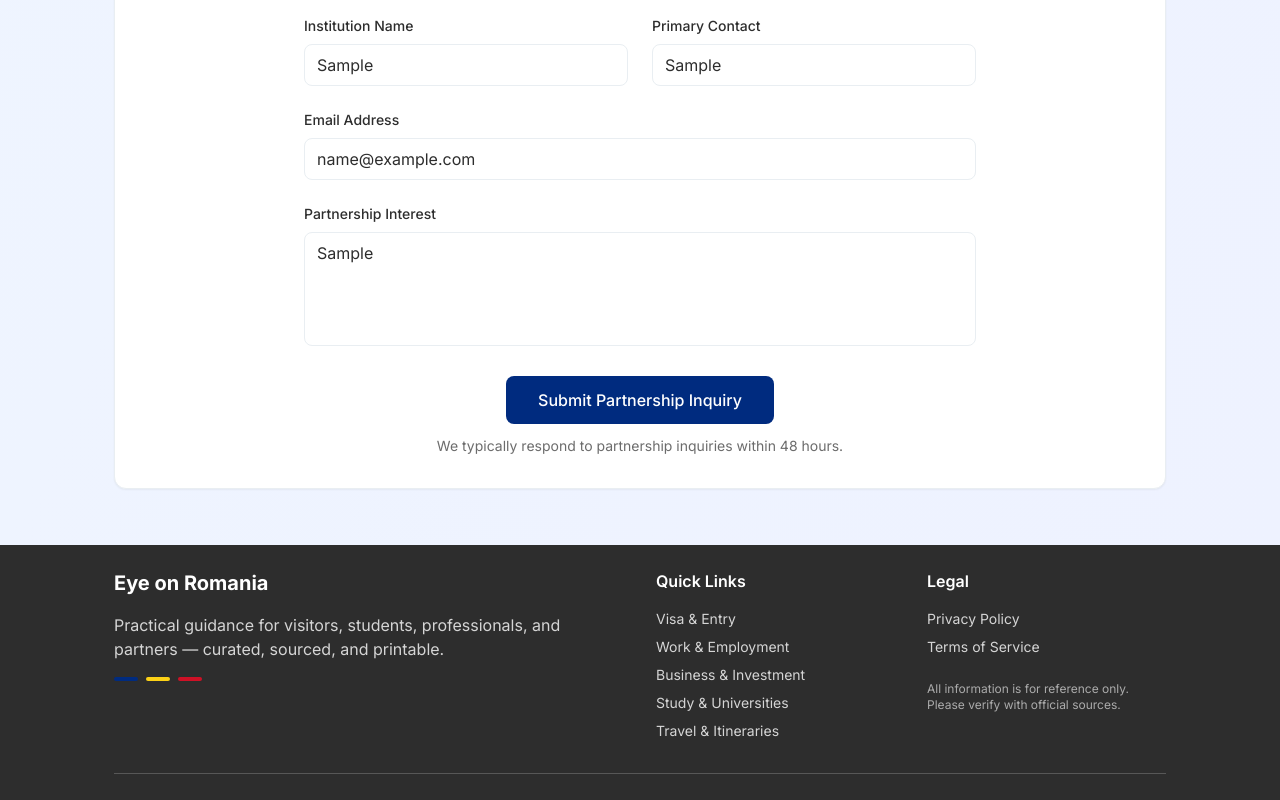
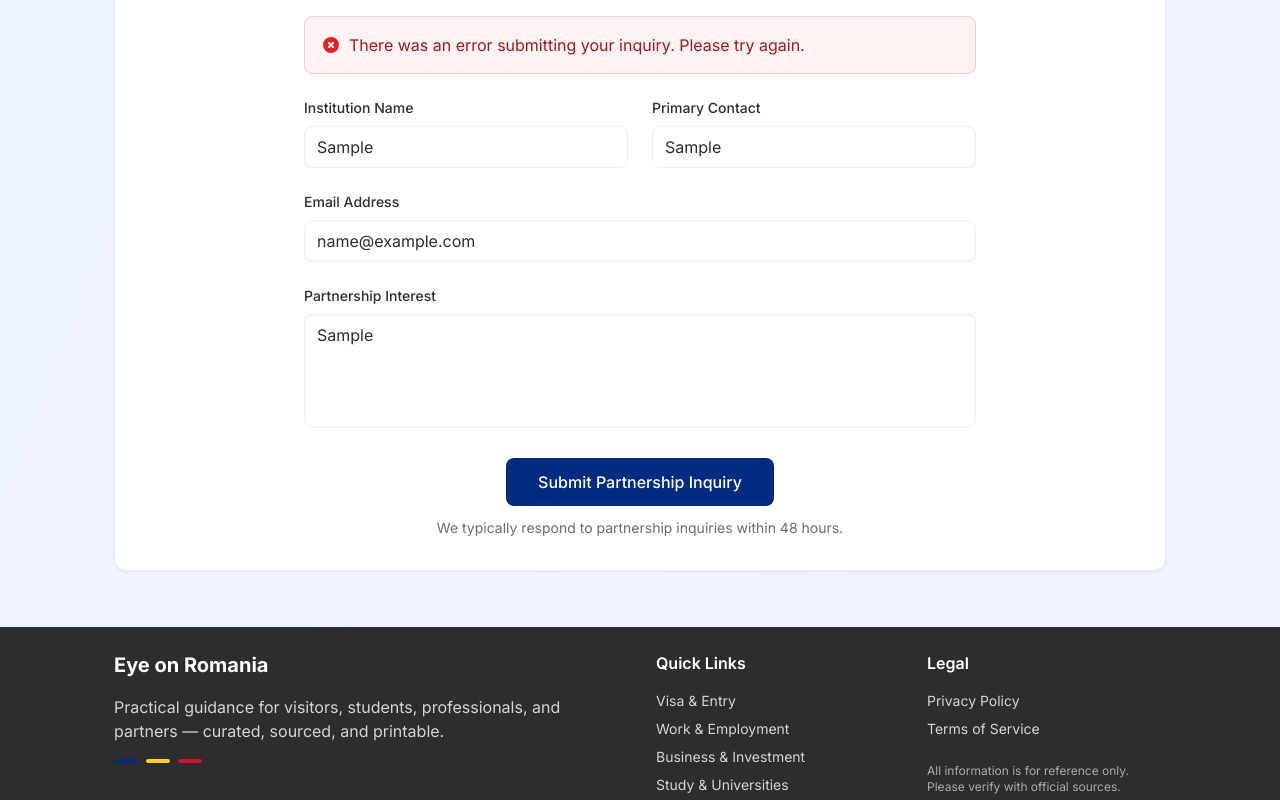
Before and after one commit to CodeNKoffee/eye-on-romania, a Next.js app: page /en/institutions in a window 1280 px wide. Both pictures are taken after typing "Sample", "Sample", "name@example.com", "Sample" into the empty fields and a click on the button "Submit Partnership Inquiry". Shown: the part 2633-3433 px from the top of the page. Built offline with nearby package versions, Linux system fonts and the light colour scheme; no server answers.

Commit message:
ref: enahnce the ins page and readme

```diff
--- a/package.json
+++ b/package.json
@@ -10,6 +10,8 @@
     "test:e2e": "playwright test"
   },
   "dependencies": {
+    "@vercel/speed-insights": "^1.2.0",
+    "formik": "^2.4.6",
     "framer-motion": "^11.0.0",
     "jspdf": "^2.5.1",
     "next": "15.5.0",
@@ -18,6 +20,7 @@
     "react-dom": "^18.2.0",
     "tailwind-merge": "^2.6.0",
     "turbopack": "^0.0.1",
+    "yup": "^1.7.0",
     "zustand": "^4.4.0"
   },
   "devDependencies": {
--- a/src/app/[locale]/institutions/components/InstitutionContact.tsx
+++ b/src/app/[locale]/institutions/components/InstitutionContact.tsx
@@ -1,27 +1,70 @@
 "use client";
 import { useTranslations } from 'next-intl';
+import { Formik, Form, Field, ErrorMessage } from 'formik';
+import * as Yup from 'yup';
 import { useState } from 'react';
+
+interface FormValues {
+  institution: string;
+  contact: string;
+  email: string;
+  partnership: string;
+}
 
 export default function InstitutionContact() {
   const t = useTranslations('institutionsPage.contact');
-  const [formData, setFormData] = useState({
+  const tValidation = useTranslations('institutionsPage.contact.validation');
+  const [submitStatus, setSubmitStatus] = useState<'idle' | 'submitting' | 'success' | 'error'>('idle');
+
+  const validationSchema = Yup.object({
+    institution: Yup.string()
+      .required(tValidation('institutionRequired')),
+    contact: Yup.string()
+      .required(tValidation('contactRequired')),
+    email: Yup.string()
+      .email(tValidation('emailInvalid'))
+      .required(tValidation('emailRequired')),
+    partnership: Yup.string()
+      .required(tValidation('partnershipRequired'))
+  });
+
+  const initialValues: FormValues = {
     institution: '',
     contact: '',
     email: '',
     partnership: ''
+  };
+
+  const handleSubmit = async (values: FormValues, { resetForm }: any) => {
+    setSubmitStatus('submitting');
+
+    try {
+      const response = await fetch(process.env.NEXT_PUBLIC_FORMSPREE_API_URL!, {
+        method: 'POST',
+        headers: {
+          'Content-Type': 'application/json',
+        },
+        body: JSON.stringify({
+          institution: values.institution,
+          contact: values.contact,
+          email: values.email,
+          partnership: values.partnership,
+          _subject: `Partnership Inquiry from ${values.institution}`,
+        }),
       });
 
-  const handleSubmit = (e: React.FormEvent) => {
-    e.preventDefault();
-    // Handle form submission here
-    console.log('Form submitted:', formData);
-  };
-
-  const handleChange = (e: React.ChangeEvent<HTMLInputElement | HTMLTextAreaElement>) => {
-    setFormData({
-      ...formData,
-      [e.target.name]: e.target.value
-    });
+      if (response.ok) {
+        setSubmitStatus('success');
+        resetForm();
+        setTimeout(() => setSubmitStatus('idle'), 5000);
+      } else {
+        setSubmitStatus('error');
+        setTimeout(() => setSubmitStatus('idle'), 5000);
+      }
+    } catch (error) {
+      setSubmitStatus('error');
+      setTimeout(() => setSubmitStatus('idle'), 5000);
+    }
   };
 
   return (
@@ -36,38 +79,62 @@ export default function InstitutionContact() {
       </div>
 
       <div className="max-w-2xl mx-auto">
-        <form onSubmit={handleSubmit} className="space-y-6">
+        {submitStatus === 'success' && (
+          <div className="mb-6 p-4 bg-green-50 border border-green-200 rounded-lg">
+            <div className="flex items-center">
+              <svg className="w-5 h-5 text-green-600 mr-2" fill="currentColor" viewBox="0 0 20 20">
+                <path fillRule="evenodd" d="M10 18a8 8 0 100-16 8 8 0 000 16zm3.707-9.293a1 1 0 00-1.414-1.414L9 10.586 7.707 9.293a1 1 0 00-1.414 1.414l2 2a1 1 0 001.414 0l4-4z" clipRule="evenodd" />
+              </svg>
+              <p className="text-green-800">{t('form.success')}</p>
+            </div>
+          </div>
+        )}
+
+        {submitStatus === 'error' && (
+          <div className="mb-6 p-4 bg-red-50 border border-red-200 rounded-lg">
+            <div className="flex items-center">
+              <svg className="w-5 h-5 text-red-600 mr-2" fill="currentColor" viewBox="0 0 20 20">
+                <path fillRule="evenodd" d="M10 18a8 8 0 100-16 8 8 0 000 16zM8.707 7.293a1 1 0 00-1.414 1.414L8.586 10l-1.293 1.293a1 1 0 101.414 1.414L10 11.414l1.293 1.293a1 1 0 001.414-1.414L11.414 10l1.293-1.293a1 1 0 00-1.414-1.414L10 8.586 8.707 7.293z" clipRule="evenodd" />
+              </svg>
+              <p className="text-red-800">{t('form.error')}</p>
+            </div>
+          </div>
+        )}
+
+        <Formik
+          initialValues={initialValues}
+          validationSchema={validationSchema}
+          onSubmit={handleSubmit}
+        >
+          {({ isSubmitting }) => (
+            <Form className="space-y-6">
               <div className="grid md:grid-cols-2 gap-6">
                 <div>
                   <label htmlFor="institution" className="block text-sm font-medium text-transylvanian-stone mb-2">
                     {t('form.institution')}
                   </label>
-              <input
+                  <Field
                     type="text"
                     id="institution"
                     name="institution"
-                value={formData.institution}
-                onChange={handleChange}
                     placeholder={t('form.institutionPlaceholder')}
-                className="w-full px-3 py-2 border border-danube-mist rounded-lg focus:ring-2 focus:ring-tricolor-blue focus:border-transparent"
-                required
+                    className="w-full px-3 py-2 border border-danube-mist rounded-lg focus:ring-2 focus:ring-tricolor-blue focus:border-transparent transition-colors"
                   />
+                  <ErrorMessage name="institution" component="div" className="mt-1 text-sm text-red-600" />
                 </div>
 
                 <div>
                   <label htmlFor="contact" className="block text-sm font-medium text-transylvanian-stone mb-2">
                     {t('form.contact')}
                   </label>
-              <input
+                  <Field
                     type="text"
                     id="contact"
                     name="contact"
-                value={formData.contact}
-                onChange={handleChange}
                     placeholder={t('form.contactPlaceholder')}
-                className="w-full px-3 py-2 border border-danube-mist rounded-lg focus:ring-2 focus:ring-tricolor-blue focus:border-transparent"
-                required
+                    className="w-full px-3 py-2 border border-danube-mist rounded-lg focus:ring-2 focus:ring-tricolor-blue focus:border-transparent transition-colors"
                   />
+                  <ErrorMessage name="contact" component="div" className="mt-1 text-sm text-red-600" />
                 </div>
               </div>
 
@@ -75,46 +142,56 @@ export default function InstitutionContact() {
                 <label htmlFor="email" className="block text-sm font-medium text-transylvanian-stone mb-2">
                   {t('form.email')}
                 </label>
-            <input
+                <Field
                   type="email"
                   id="email"
                   name="email"
-              value={formData.email}
-              onChange={handleChange}
                   placeholder={t('form.emailPlaceholder')}
-              className="w-full px-3 py-2 border border-danube-mist rounded-lg focus:ring-2 focus:ring-tricolor-blue focus:border-transparent"
-              required
+                  className="w-full px-3 py-2 border border-danube-mist rounded-lg focus:ring-2 focus:ring-tricolor-blue focus:border-transparent transition-colors"
                 />
+                <ErrorMessage name="email" component="div" className="mt-1 text-sm text-red-600" />
               </div>
 
               <div>
                 <label htmlFor="partnership" className="block text-sm font-medium text-transylvanian-stone mb-2">
                   {t('form.partnership')}
                 </label>
-            <textarea
+                <Field
+                  as="textarea"
                   id="partnership"
                   name="partnership"
                   rows={4}
-              value={formData.partnership}
-              onChange={handleChange}
                   placeholder={t('form.partnershipPlaceholder')}
-              className="w-full px-3 py-2 border border-danube-mist rounded-lg focus:ring-2 focus:ring-tricolor-blue focus:border-transparent resize-none"
-              required
+                  className="w-full px-3 py-2 border border-danube-mist rounded-lg focus:ring-2 focus:ring-tricolor-blue focus:border-transparent resize-none transition-colors"
                 />
+                <ErrorMessage name="partnership" component="div" className="mt-1 text-sm text-red-600" />
               </div>
 
               <div className="text-center">
                 <button
                   type="submit"
-              className="px-8 py-3 bg-tricolor-blue text-white rounded-lg hover:bg-tricolor-blue/90 transition-colors font-medium"
+                  disabled={isSubmitting || submitStatus === 'submitting'}
+                  className="px-8 py-3 bg-tricolor-blue text-white rounded-lg hover:bg-tricolor-blue/90 transition-colors font-medium disabled:opacity-50 disabled:cursor-not-allowed inline-flex items-center"
                 >
-              {t('form.submit')}
+                  {(isSubmitting || submitStatus === 'submitting') ? (
+                    <>
+                      <svg className="animate-spin -ml-1 mr-3 h-5 w-5 text-white" xmlns="http://www.w3.org/2000/svg" fill="none" viewBox="0 0 24 24">
+                        <circle className="opacity-25" cx="12" cy="12" r="10" stroke="currentColor" strokeWidth="4"></circle>
+                        <path className="opacity-75" fill="currentColor" d="M4 12a8 8 0 018-8V0C5.373 0 0 5.373 0 12h4zm2 5.291A7.962 7.962 0 014 12H0c0 3.042 1.135 5.824 3 7.938l3-2.647z"></path>
+                      </svg>
+                      {t('form.submitting')}
+                    </>
+                  ) : (
+                    t('form.submit')
+                  )}
                 </button>
                 <p className="text-sm text-transylvanian-stone/70 mt-3">
                   {t('response')}
                 </p>
               </div>
-        </form>
+            </Form>
+          )}
+        </Formik>
       </div>
     </div>
   );
--- a/src/app/[locale]/institutions/page.tsx
+++ b/src/app/[locale]/institutions/page.tsx
@@ -21,14 +21,14 @@ export default function InstitutionsPage() {
   return (
     <div className="min-h-screen bg-gradient-to-br from-blue-50 to-indigo-50">
       <Ribbon />
-      <div className="container mx-auto px-4 py-8">
+      <main className="container mx-auto px-4 py-8">
         <InstitutionsHero />
         <PartnershipTypes />
         <PartnershipServices />
         <PartnershipBenefits />
         <SuccessStories />
         <InstitutionContact />
-      </div>
+      </main>
     </div>
   );
 }
--- a/src/locales/en.json
+++ b/src/locales/en.json
@@ -776,7 +776,17 @@
         "emailPlaceholder": "official@institution.org",
         "partnership": "Partnership Interest",
         "partnershipPlaceholder": "Describe your collaboration goals",
-        "submit": "Submit Partnership Inquiry"
+        "submit": "Submit Partnership Inquiry",
+        "submitting": "Submitting...",
+        "success": "Thank you! Your partnership inquiry has been submitted successfully.",
+        "error": "There was an error submitting your inquiry. Please try again."
+      },
+      "validation": {
+        "institutionRequired": "Institution name is required",
+        "contactRequired": "Contact person name is required",
+        "emailRequired": "Email address is required",
+        "emailInvalid": "Please enter a valid email address",
+        "partnershipRequired": "Please describe your partnership interest"
       },
       "response": "We typically respond to partnership inquiries within 48 hours."
     },
--- a/src/locales/ro.json
+++ b/src/locales/ro.json
@@ -775,7 +775,17 @@
         "emailPlaceholder": "oficial@institutie.ro",
         "partnership": "Interesul pentru Parteneriat",
         "partnershipPlaceholder": "Descrie obiectivele tale de colaborare",
-        "submit": "Trimite Cererea de Parteneriat"
+        "submit": "Trimite Cererea de Parteneriat",
+        "submitting": "Se trimite...",
+        "success": "Mulțumim! Cererea ta de parteneriat a fost trimisă cu succes.",
+        "error": "A apărut o eroare la trimiterea cererii. Te rugăm să încerci din nou."
+      },
+      "validation": {
+        "institutionRequired": "Numele instituției este obligatoriu",
+        "contactRequired": "Numele persoanei de contact este obligatoriu",
+        "emailRequired": "Adresa de email este obligatorie",
+        "emailInvalid": "Te rugăm să introduci o adresă de email validă",
+        "partnershipRequired": "Te rugăm să descrii interesul tău pentru parteneriat"
       },
       "response": "De obicei răspundem la cererile de parteneriat în 48 de ore."
     },
```
Also changed, not shown: 1 other file (tests, documents, lock files or other folders). Lines whose indentation alone changed are shown as unchanged.
